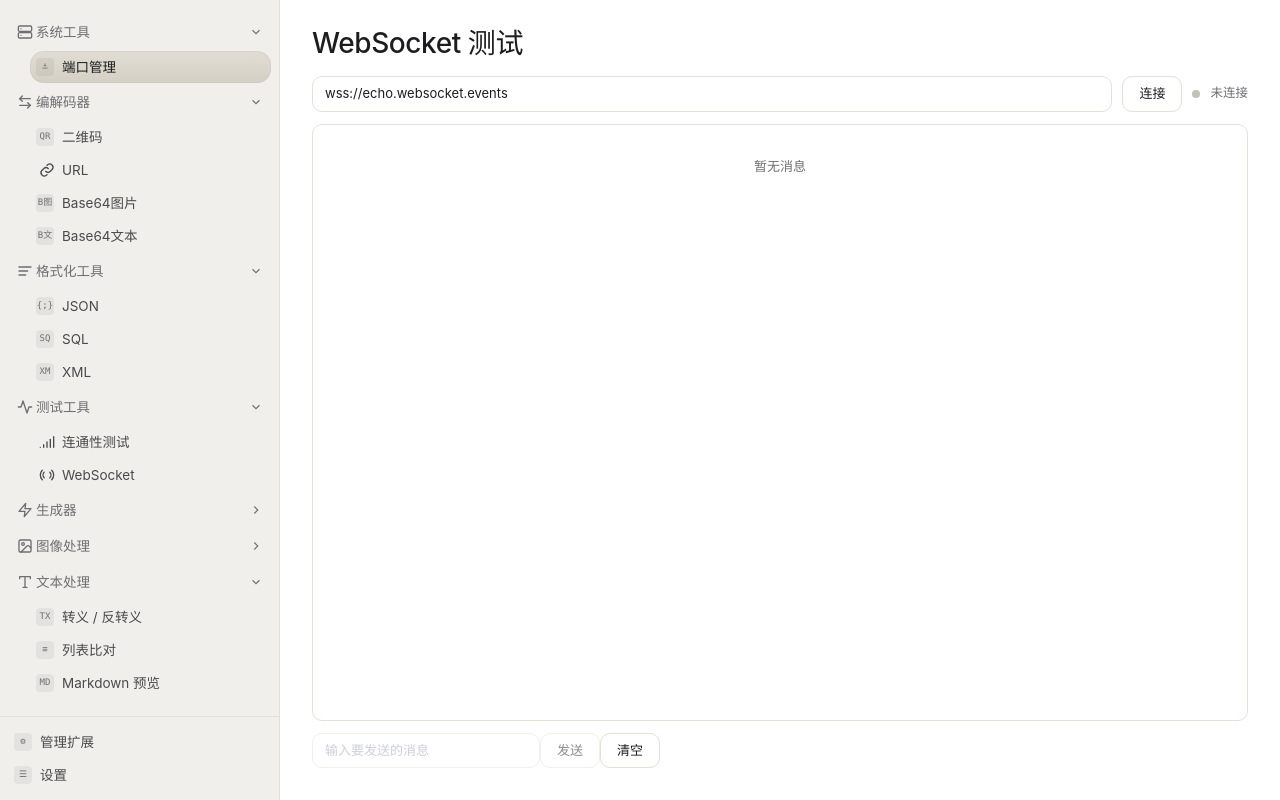
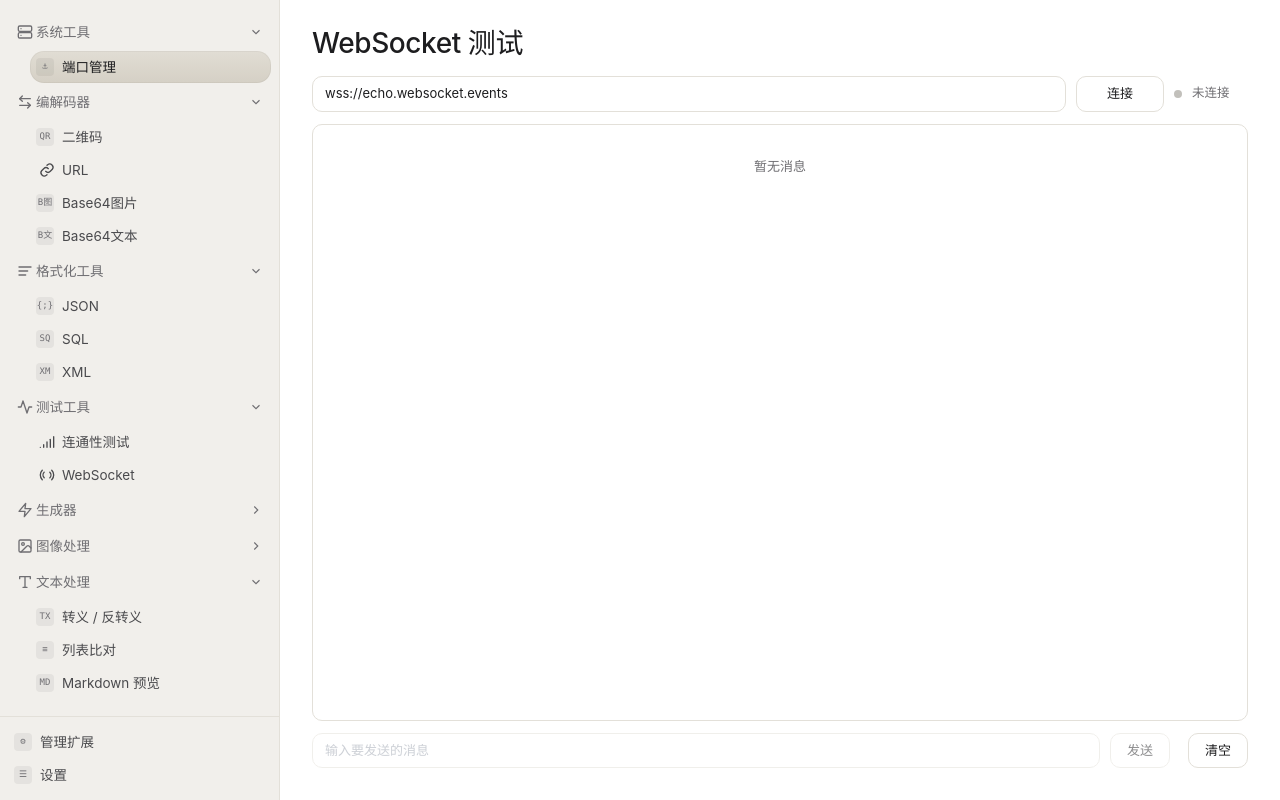
Before and after one commit to MeQln/Tauri-DevBox, a Vue app: page /tools/websocket in a window 1280 px wide. Built offline with nearby package versions, Linux system fonts and the light colour scheme.

Commit message:
fix: 修复 WebSocket 页发送栏换行与 URL 输入框宽度抖动

```diff
--- a/src/views/WebSocketView.vue
+++ b/src/views/WebSocketView.vue
@@ -124,6 +124,9 @@
 .ws-view { display: flex; flex-direction: column; gap: 12px; height: 100%; }
 .page-head h1 { font-family: var(--serif); font-size: 28px; font-weight: 500; letter-spacing: -0.015em; }
 .bar { display: flex; align-items: center; gap: 10px; }
+.bar .btn { min-width: 88px; }
+.send { display: flex; align-items: center; gap: 10px; }
+.send .btn + .btn { margin-left: 8px; }
 .input {
   flex: 1; padding: 7px 12px; border: 1px solid var(--rule); border-radius: var(--r-md);
   background: var(--card-2); color: var(--ink); font-size: 13px;
@@ -140,7 +143,7 @@
 .dot { width: 8px; height: 8px; border-radius: 50%; flex-shrink: 0; }
 .dot-on { background: var(--ok); box-shadow: 0 0 0 3px rgba(79, 154, 89, 0.15); }
 .dot-off { background: var(--ink-5); }
-.state { font-size: 12.5px; color: var(--ink-3); }
+.state { font-size: 12.5px; color: var(--ink-3); min-width: 56px; }
 .log-wrap {
   flex: 1; min-height: 0; border: 1px solid var(--rule); border-radius: var(--r-md);
   background: var(--card-2); overflow: hidden;
```
